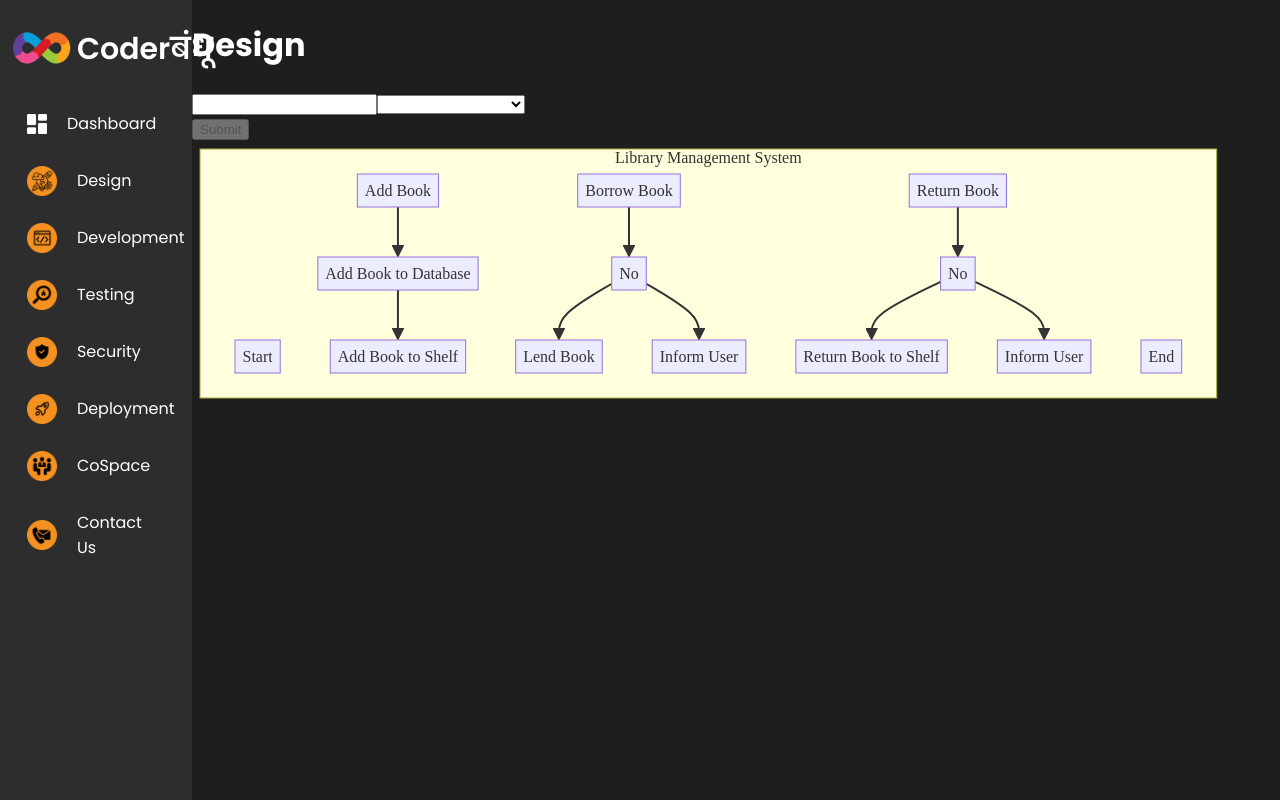
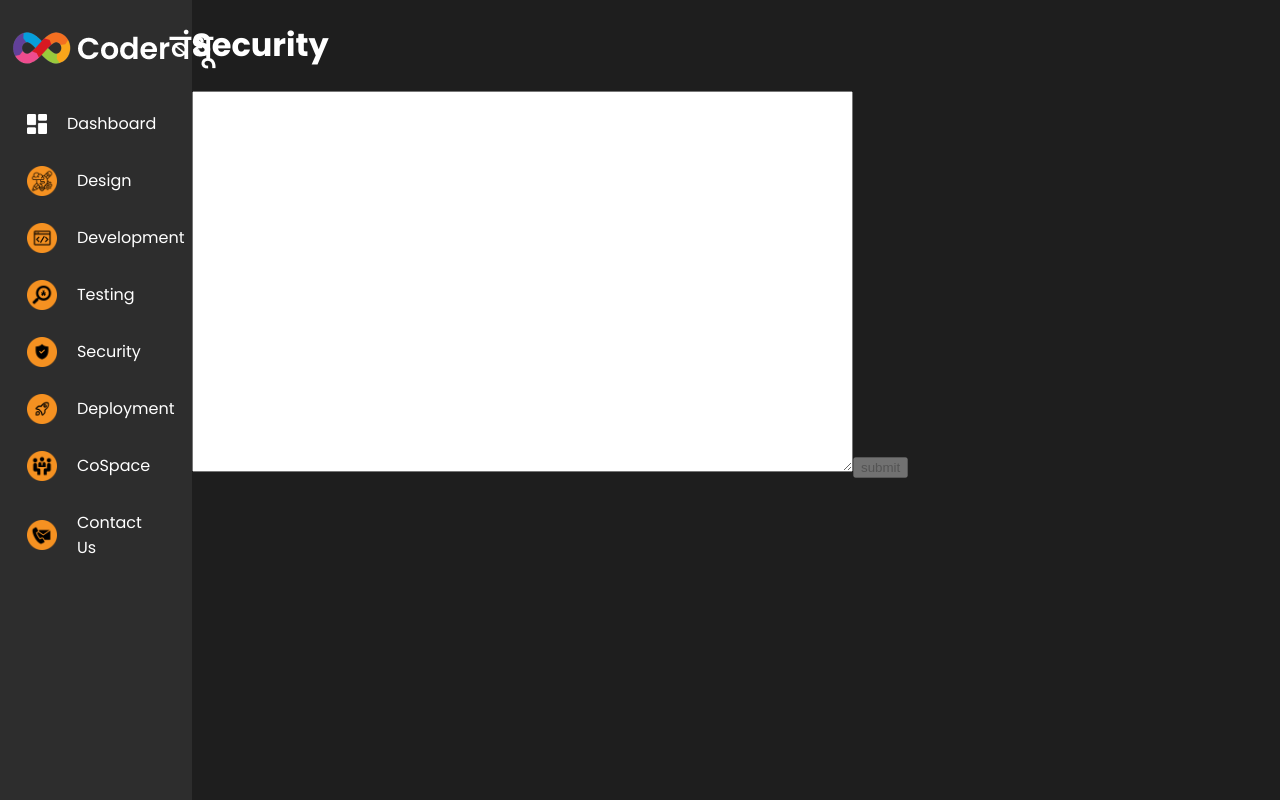
Before and after one commit to shahkushal38/DTDL-CoderBandhu, a React (Create React App) app in the folder frontend/: page / in a window 1280 px wide. Built offline with nearby package versions, Linux system fonts and the light colour scheme; no server answers.

Commit message:
added security page with dynamic  api call

```diff
--- a/frontend/src/App.js
+++ b/frontend/src/App.js
@@ -3,6 +3,7 @@ import SideNavbar from "./components/SideNavbar/SideNavbar";
 import Home from "./components/Home/Home";
 import TopNav from "./components/TopNav/TopNav";
 import Design from "./components/Design/Design";
+import Security from "./components/Security/Security";
 
 function App() {
   return (
@@ -11,7 +12,8 @@ function App() {
 
       <div className="right_container"></div>
       {/* <TopNav /> */}
-      <Design />
+      {/* <Design /> */}
+      <Security />
     </div>
   );
 }
--- /dev/null
+++ b/frontend/src/components/Security/Security.jsx
@@ -0,0 +1,54 @@
+import React, { useContext, useState } from "react";
+import SecurityContext from "../../context/Security/securityContext";
+
+var init = {
+  codeInput: "",
+};
+
+function Security() {
+  const { vulnerabilityReport, getVulnerabilityReport } =
+    useContext(SecurityContext);
+
+  const [formData, setFormData] = useState(init);
+  const [loading, setLoading] = useState(false);
+
+  const canSubmit = formData.codeInput != "";
+
+  const handleChange = (event) => {
+    setFormData({ ...formData, [event.target.name]: event.target.value });
+  };
+
+  const handleSubmit = async (e) => {
+    e.preventDefault();
+    try {
+      setLoading(true);
+      await getVulnerabilityReport(formData);
+    } finally {
+      setLoading(false);
+    }
+  };
+
+  return (
+    <div>
+      <h1>Security</h1>
+      <form onSubmit={handleSubmit}>
+        <textarea
+          name="codeInput"
+          value={formData.codeInput}
+          onChange={handleChange}
+          rows={25}
+          cols={80}
+        ></textarea>
+        <button
+          disabled={!canSubmit}
+          onClick={() => getVulnerabilityReport("garbage")}
+        >
+          submit
+        </button>
+      </form>
+      {loading ? "Loading" : <pre>{vulnerabilityReport}</pre>}
+    </div>
+  );
+}
+
+export default Security;
--- /dev/null
+++ b/frontend/src/context/Security/securityContext.jsx
@@ -0,0 +1,5 @@
+import { createContext } from "react";
+
+const SecurityContext = createContext({});
+
+export default SecurityContext;
--- /dev/null
+++ b/frontend/src/context/Security/securityState.jsx
@@ -0,0 +1,107 @@
+import { useState } from "react";
+import SecurityContext from "./securityContext";
+import axios from 'axios';
+
+
+const sampleoutput = `
+"**Vulnerability Analysis**\n\n**1. SQL Injection Vulnerability**\n* **Affected Component:** Login function\n* **Description:** The login function constructs an SQL query by concatenating user input directly into the query string. This allows an attacker to include malicious SQL commands in their input, which can be executed when the query is executed. This could lead to unauthorized access or modification of the database.\n\n**2. Sensitive Data Exposure**\n* **Affected Component:** read_file function\n* **Description:** The read_file function does not perform input validation, allowing an attacker to read any file on the server. This could expose sensitive data such as passwords, configuration files, or other private information.\n\n**Vulnerability Report**\n\n* Total Vulnerabilities: 2\n* Vulnerabilities:\n    * SQL Injection Vulnerability: 1\n    * Sensitive Data Exposure: 1"
+`;
+const GEMENI_KEY = process.env.REACT_APP_GEMENI_KEY ?? "";
+const BASE_URL = "https://generativelanguage.googleapis.com/v1beta/models/gemini-pro:generateContent?key=" + GEMENI_KEY;
+const headers = {
+    "Content-Type": "application/json"
+}
+
+var samplequery = `
+Generate vulnerability report for all the vulnerabilities found in the below code based on the following format,
+
+total_vulnerabilities = INTEGER
+Vulnerabilities = array of map [{name: STRING, line_number: INTEGER}, {name: STRING, line_number: INTEGER}]
+
+Example:
+total_vulnerabilities = 3
+Vulnerabilities = [{'name': 'Cross Site Scripting', line_number: 3}, {'name' :'InsecureDependencies', line_number: 2 }]
+
+Code:
+'
+import sqlite3
+import os
+
+def login(username, password):
+    conn = sqlite3.connect('users.db')
+    c = conn.cursor()
+    query = "SELECT * FROM users WHERE username='" + username + "' AND password='" + password + "'"c.execute(query)
+    result = c.fetchone()
+
+    conn.close()
+
+    return result
+
+def read_file(filename):
+    with open(filename, 'r') as file:
+        data = file.read()
+    print(data)
+'
+
+`;
+
+var instructions = `
+Scan and Generate vulnerability report for all the vulnerabilities found in the below code based on the following format,
+
+total_vulnerabilities = INTEGER
+Vulnerabilities = array of map [{name: STRING, line_number: INTEGER}, {name: STRING, line_number: INTEGER}]
+
+Example:
+total_vulnerabilities = 3
+Vulnerabilities = [{'name': 'Cross Site Scripting', line_number: 3}, {'name' :'InsecureDependencies', line_number: 2 }]
+
+Code:
+
+`;
+function SecurityState({ children }) {
+    const [vulnerabilityReport, setVulnerabilityReport] = useState("");
+    const getVulnerabilityReport = async (inputData) => {
+        const inputtext = instructions + inputData.codeInput;
+        const formData =
+        {
+            "contents": [
+                {
+                    "parts": [
+                        {
+                            "text": inputtext
+                        }
+                    ]
+                }
+            ],
+            "safety_settings": [
+                {
+                    "category": "HARM_CATEGORY_DANGEROUS_CONTENT",
+                    "threshold": "BLOCK_NONE"
+                }
+            ]
+        }
+
+        await axios
+            .post(BASE_URL, formData, headers)
+            .then(function (response) {
+                let res = response.data;
+                console.log("res: ", res);
+                res = res.candidates[0].content.parts[0].text;
+                setVulnerabilityReport(res);
+            })
+            .catch(function (error) {
+                console.log(error);
+            });
+    };
+    return (
+        <SecurityContext.Provider
+            value={{
+                vulnerabilityReport,
+                getVulnerabilityReport
+            }}
+        >
+            {children}
+        </SecurityContext.Provider>
+    );
+}
+export default SecurityState;
--- a/frontend/src/index.js
+++ b/frontend/src/index.js
@@ -3,12 +3,15 @@ import ReactDOM from "react-dom/client";
 import "./index.css";
 import App from "./App";
 import DesignState from "./context/DesignContext/designState";
+import SecurityState from "./context/Security/securityState";
 
 const root = ReactDOM.createRoot(document.getElementById("root"));
 root.render(
   <React.StrictMode>
     <DesignState>
-      <App />
+      <SecurityState>
+        <App />
+      </SecurityState>
     </DesignState>
   </React.StrictMode>
 );
```
Also changed, not shown: 1 other file (tests, documents, lock files or other folders).
